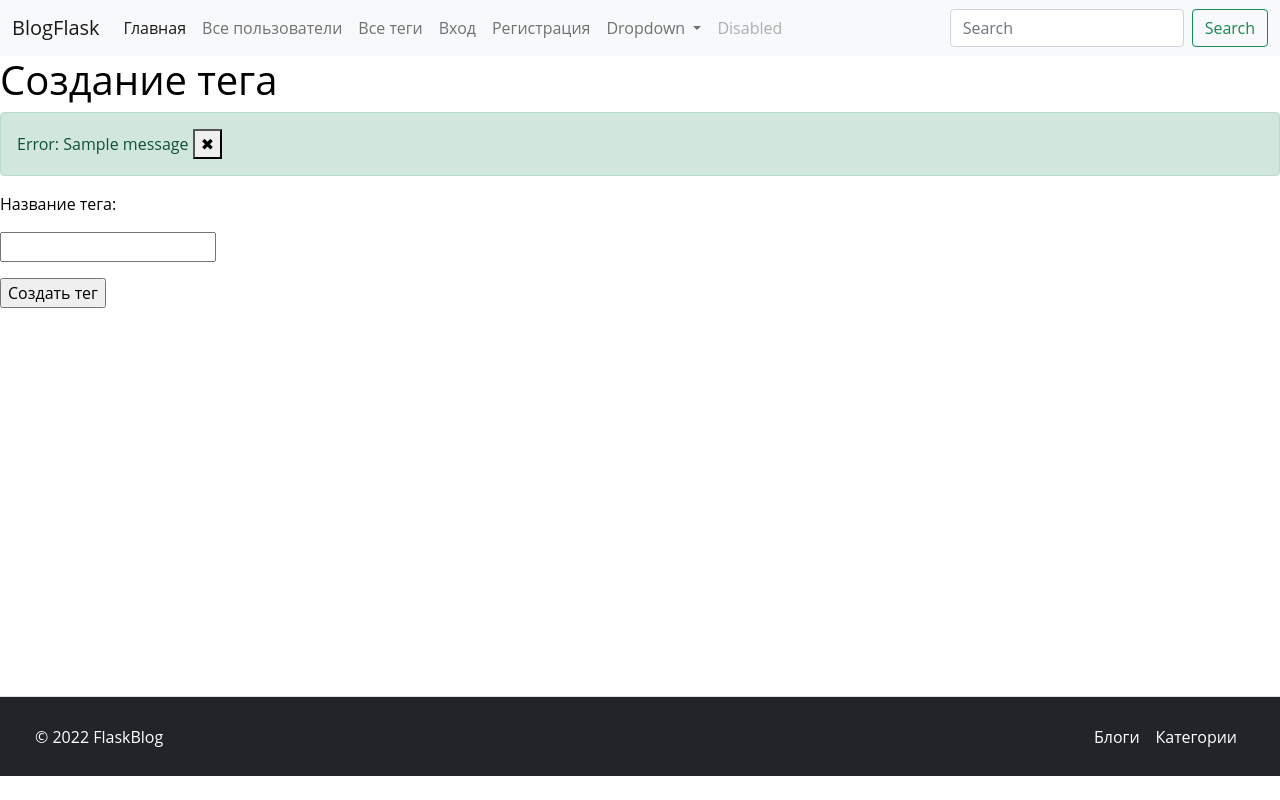
After one commit to Niolum/BlogFlask, a Flask app: page /tags/new_tag in a window 1280 px wide. The commit adds this page. Run offline with Flask 3, Linux system fonts and the light colour scheme; tables that the repository leaves empty hold one stand-in row (values such as "Sample post"); one stand-in notice (Sample message) is shown.

Commit message:
add views ande templates for tags

```diff
--- a/blog/__init__.py
+++ b/blog/__init__.py
@@ -39,4 +39,7 @@ def create_app():
     from blog.views import users
     app.register_blueprint(users)
 
+    from blog.views import tags
+    app.register_blueprint(tags)
+
     return app
--- a/blog/forms/__init__.py
+++ b/blog/forms/__init__.py
@@ -1,2 +1,3 @@
 from .auth import LoginForm, RegistrationForm
 from .users import ProfileForm
+from .tags import TagForm
--- /dev/null
+++ b/blog/forms/tags.py
@@ -0,0 +1,7 @@
+from flask_wtf import FlaskForm
+from wtforms import StringField, SubmitField, validators
+
+
+class TagForm(FlaskForm):
+    title = StringField("Название тега: ", validators=[validators.DataRequired()])
+    submit = SubmitField("Создать тег")
--- a/blog/forms/users.py
+++ b/blog/forms/users.py
@@ -1,4 +1,3 @@
-from flask import Flask
 from flask_wtf import FlaskForm
 from flask_wtf.file import FileAllowed
 from wtforms import StringField, SubmitField, validators, FileField
--- a/blog/templates/base.html
+++ b/blog/templates/base.html
@@ -41,9 +41,15 @@
                       <li class="nav-item">
                         <a class="nav-link" href="{{ url_for('users.all_users') }}">Все пользователи</a>
                       </li>
+                      <li class="nav-item">
+                        <a class="nav-link" href="{{ url_for('tags.all_tags') }}">Все теги</a>
+                      </li>
                       {% if current_user.is_authenticated %}
                       <li class="nav-item">
                         <a class="nav-link" href="#">Создать пост</a>
+                      </li>
+                      <li class="nav-item">
+                        <a class="nav-link" href="{{ url_for('tags.new_tag') }}">Создать тег</a>
                       </li>
                       <li class="nav-item">
                         <a class="nav-link" href="{{ url_for('users.profile', username=current_user['username']) }}">Профиль</a>
--- /dev/null
+++ b/blog/templates/tags/new_tag.html
@@ -0,0 +1,34 @@
+{% extends 'base.html' %}
+
+{% block content %}
+<div class="content">
+
+
+  <h1>Создание тега</h1>
+
+  {% for category, message in get_flashed_messages(with_categories=True) %}
+  <div class="alert alert-{{category}}" onclick="close">
+    <span>Error: {{ message }}</span>
+    <button class="closebtn" onclick='$("#content").hide();'>&#10006;</button>
+    <label for="pop-checkbox" class="close-block"></label>
+  </div>
+  {% endfor %}
+
+
+
+  <form action="" method="post" enctype="multipart/form-data">
+    {{ form.csrf_token() }}
+
+    {% for field in form if field.name != "csrf_token" %}
+      {% if field.name != "submit" %}
+      <p>{{ field.label() }}</p>
+      {% endif %}
+      <p>{{ field }}
+        {% for error in field.errors %}
+          {{ erorr }}
+        {% endfor %}
+      </p>
+    {% endfor %}
+  </form>
+</div>
+{% endblock content %}
--- a/blog/views/__init__.py
+++ b/blog/views/__init__.py
@@ -1,2 +1,3 @@
 from .auth import auth
 from .users import users
+from .tags import tags
--- /dev/null
+++ b/blog/views/posts.py
@@ -0,0 +1,6 @@
+from flask import Blueprint, render_template, request, flash, redirect, url_for
+
+from blog import db
+
+
+posts = Blueprint('posts', __name__, url_prefix='/posts')
--- /dev/null
+++ b/blog/views/tags.py
@@ -0,0 +1,32 @@
+from flask import Blueprint, render_template, request, flash, redirect, url_for
+
+from blog import db
+from blog.models import Tag
+from blog.forms import TagForm
+
+
+tags = Blueprint('tags', __name__, url_prefix='/tags')
+
+
+@tags.route("/", methods=["GET"])
+def all_tags():
+    tags = Tag.query.all()
+    return render_template("tags/tag_list.html", tags=tags)
+
+@tags.route("/new_tag", methods=["GET", "POST"])
+def new_tag():
+    form = TagForm(request.form)
+    if request.method == "POST":
+        title = request.form["title"]
+
+        tag = Tag.query.filter_by(title=title).first()
+        if tag:
+            flash(f"Тег c именем {title} уже существует", 'danger')
+        else:
+            tag = Tag(title=title)
+            db.session.add(tag)
+            db.session.commit()
+            flash('Тег был успешно создан')
+            return redirect(url_for("home"))
+
+    return render_template("tags/new_tag.html", form=form)
--- a/blog/views/users.py
+++ b/blog/views/users.py
@@ -9,7 +9,7 @@ from blog import db
 
 users = Blueprint('users', __name__, url_prefix='/users')
 
-@users.route('/users', methods=['GET'])
+@users.route('/', methods=['GET'])
 def all_users():
     users = User.query.all()
     return render_template('users/user_list.html', users=users)
```
Also changed, not shown: blog/templates/tags/tag_list.html (added, +12 -0 lines).
